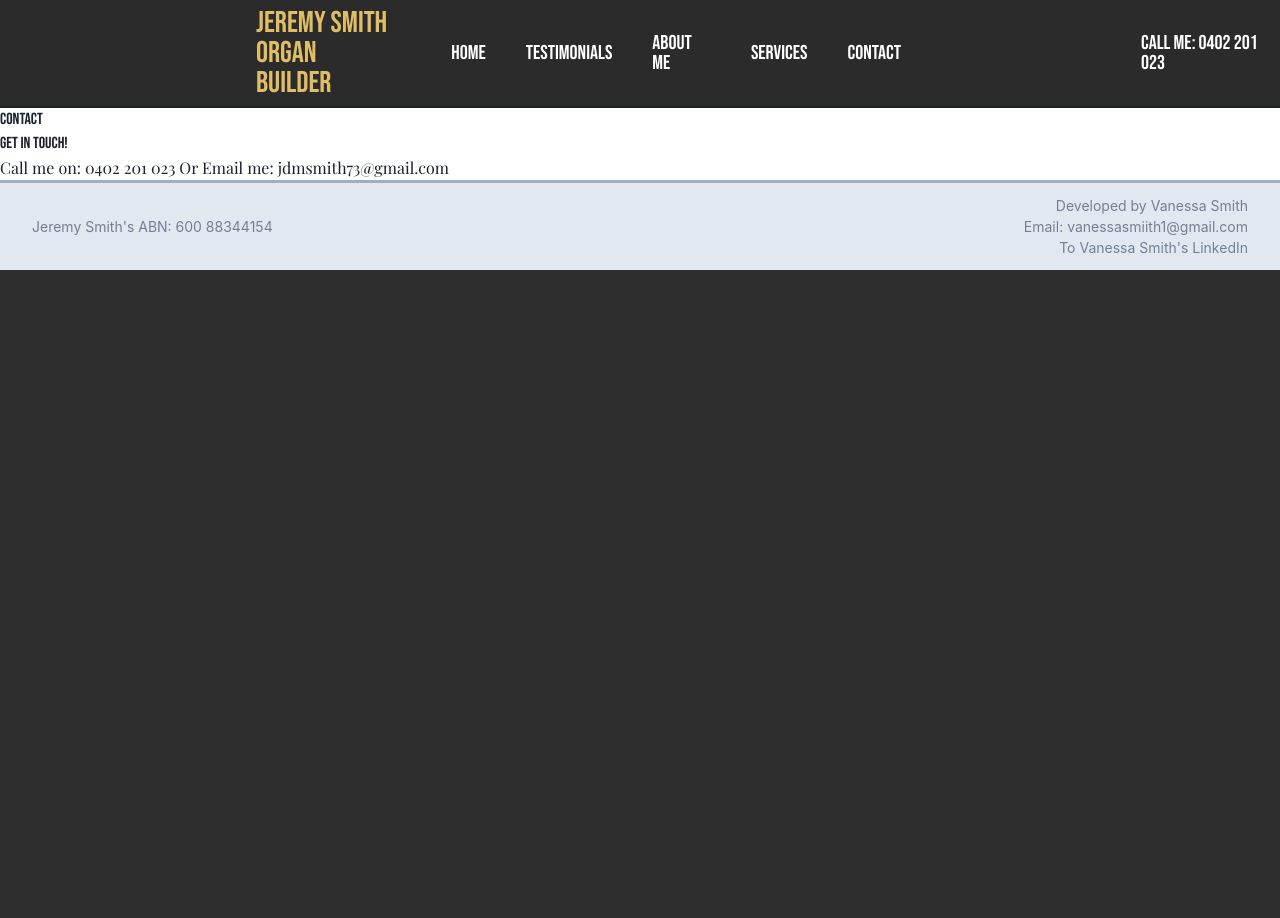
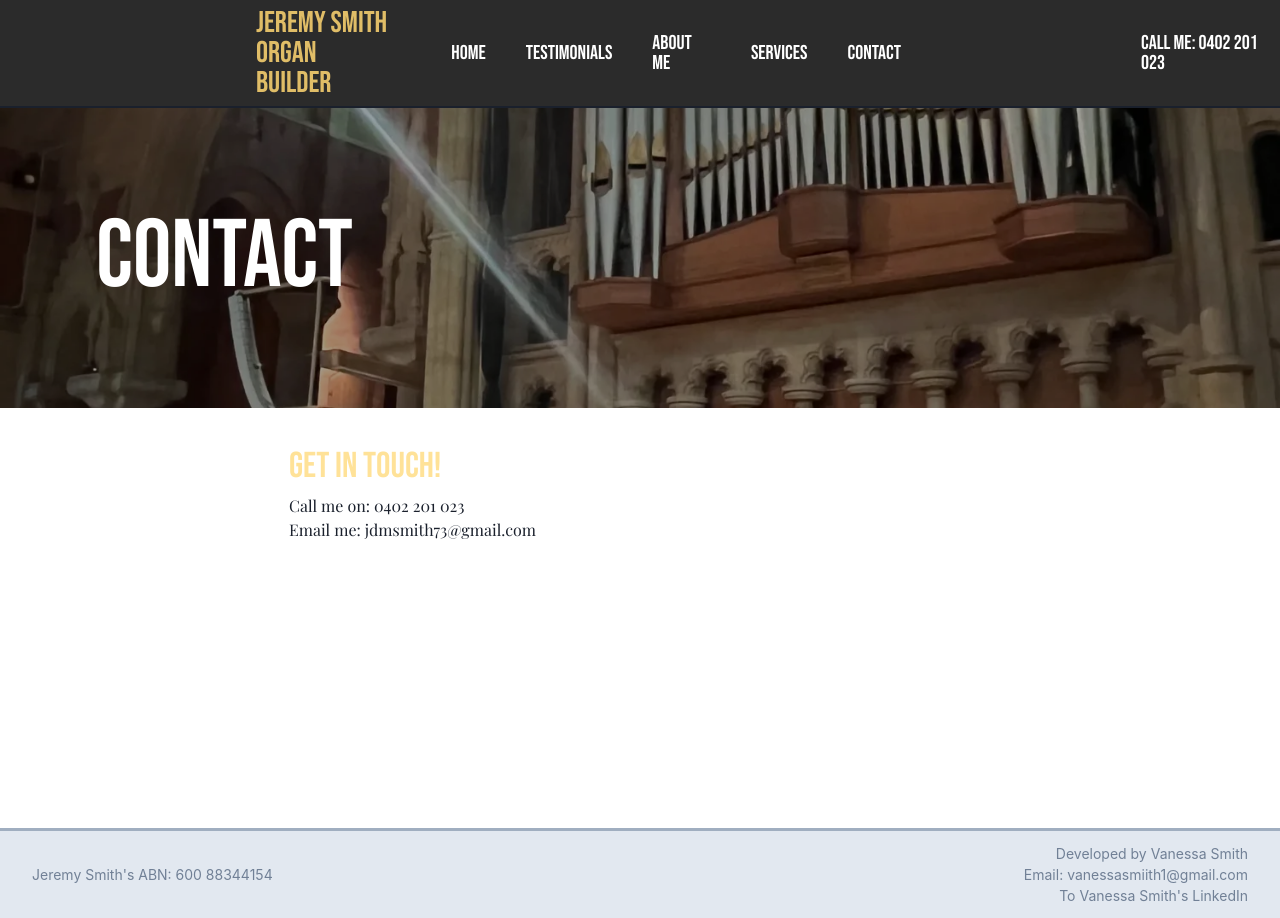
Before and after one commit to vansmith1/organ-building-information-website, a Next.js app in the folder my-app/: page /contact in a window 1280 px wide. Before the commit the page ends 800 px from the top, so only its background shows below. Built offline with nearby package versions, Linux system fonts and the light colour scheme.

Commit message:
Added contact information, and fixed title y space in about page.

```diff
--- a/my-app/src/pages/about.tsx
+++ b/my-app/src/pages/about.tsx
@@ -21,7 +21,7 @@ export default function About() {
 					</Text>
 				</Flex>
 			</Box>
-			<Text className={bebas.className} align="center" fontSize="4xl" py="10" color="#ffe298">
+			<Text className={bebas.className} align="center" fontSize="4xl" pt="10" color="#ffe298">
 				Jeremy Smith
 			</Text>
 			<Box maxW="750px" mx="auto" px={6} pb={16}>
--- a/my-app/src/pages/contact.tsx
+++ b/my-app/src/pages/contact.tsx
@@ -1,22 +1,37 @@
 import Footer from "@/components/footer";
 import Navbar from "@/components/navbar";
 import { bebas, playfair } from "@/fonts";
-import { Text } from "@chakra-ui/react";
+import { Box, Flex, Link, SimpleGrid, Stack, Text } from "@chakra-ui/react";
 
 export default function Contact() {
 	return (
 			<>
 				<Navbar/>
-			<Text className={bebas.className}>
+				<Box
+					h="300px"
+					bgImage="url(/images/homepage.webp)"
+					bgSize="cover"
+					bgPosition="center"
+					bgAttachment="fixed"
+					position="relative"
+				>
+					<Flex position="absolute" inset="0" bg="blackAlpha.500" align="center" px={{ base: 6, md: 24 }}>
+						<Text className={bebas.className} color="white" fontSize={{ base: "5xl", md: "8xl" }} lineHeight="1">
 							Contact
 						</Text>
-			<Text className={bebas.className}>
+					</Flex>
+				</Box>
+				<Box maxW="750px" h="calc(100vh - 380px)" mx="auto" px={6} pb={16}>
+					<Text className={bebas.className} fontSize="4xl" pt="8" color="#ffe298">
 						Get in touch!
 					</Text>
 					<Text className={playfair.className}>
 						Call me on: 0402 201 023
-				Or Email me: jdmsmith73@gmail.com
 					</Text>
+					<Text className={playfair.className}>
+						Email me: jdmsmith73@gmail.com
+					</Text>
+				</Box>
 				<Footer/>
 			</>
 		)
```
Lines whose indentation alone changed are shown as unchanged.
